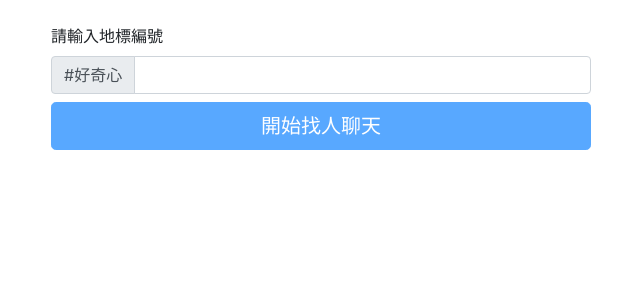
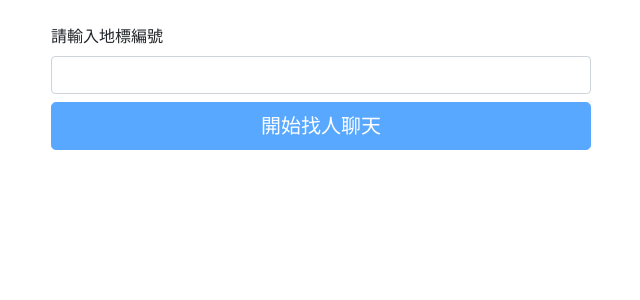
Before and after one commit to m234onica/here_dating, a Flask app: page /pair in a window 1280 px wide. Shown: the top 300 px of the page, without its empty margins (319-959 px from the left). Run offline with Flask 2, Linux system fonts and the light colour scheme; some libraries are stand-ins or nearby versions.

Commit message:
delete input group prepend

```diff
--- a/src/templates/pair.html
+++ b/src/templates/pair.html
@@ -6,9 +6,6 @@
     <div class="form-group">
         <label id="place_label">請輸入地標編號</label>
         <div class="input-group mb-2">
-            <div class="input-group-prepend">
-                <div class="input-group-text">{{place_id_title}}</div>
-            </div>
             <input class="form-control" id="placeId" type="text" name="placeId" maxlength="4" required>
         </div>
 
```
